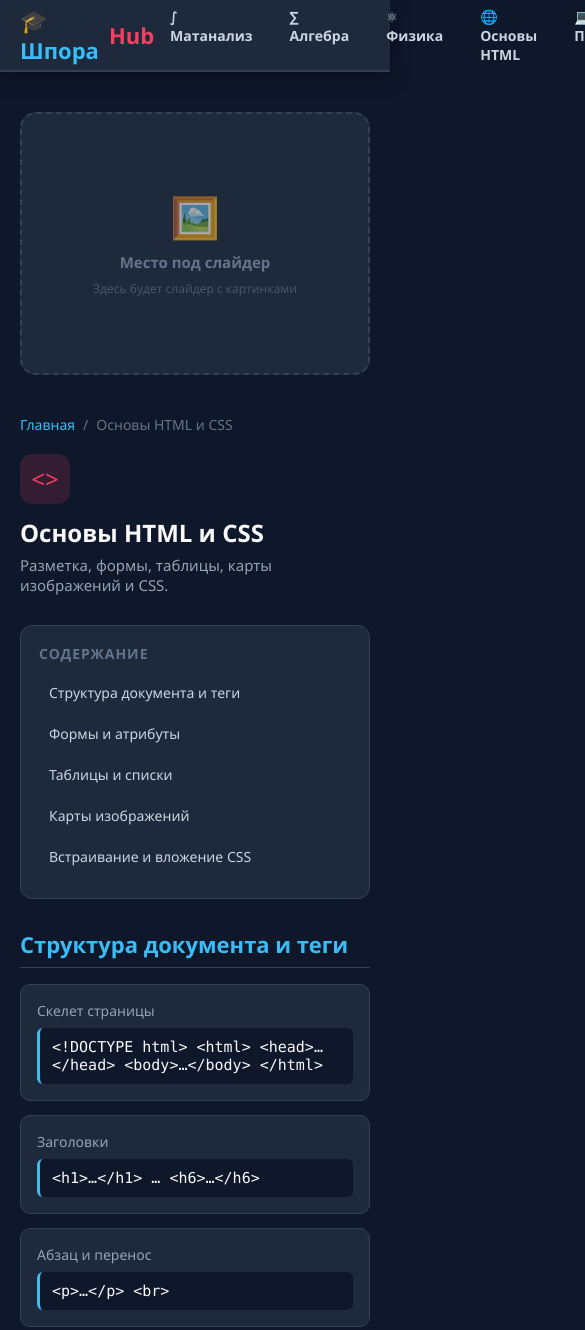
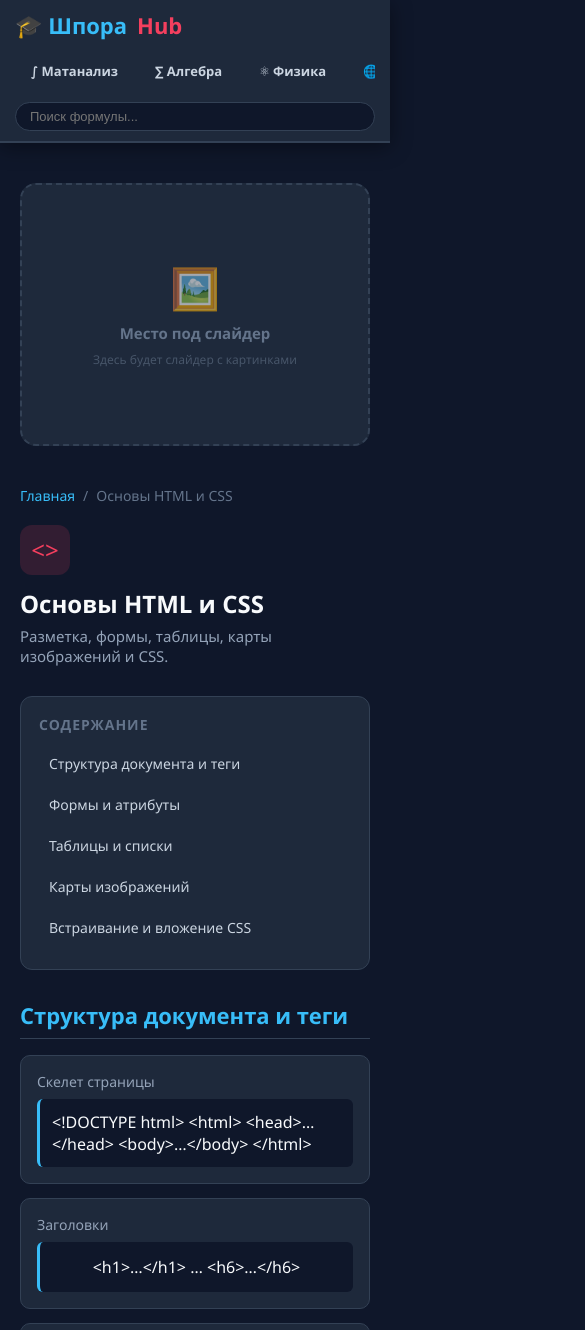
Before and after one commit to Mid6892/ShporaHub, a plain HTML site: page html.html in a window 390 px wide. Shown: the top 1330 px of the page, 585 px wide, since content can reach past the window. Drawn offline with Linux system fonts and the light colour scheme.

Commit message:
Update Css-project-1.css

```diff
--- a/Css-project-1.css
+++ b/Css-project-1.css
@@ -363,7 +363,8 @@ footer
 }
 .section-sidebar ul { list-style: none; }
 .section-sidebar li { margin-bottom: 6px; }
-.section-sidebar a {
+.section-sidebar a
+{
     display: block;
     padding: 8px 10px;
     border-radius: 6px;
@@ -371,16 +372,19 @@ footer
     color: #cbd5e1;
     transition: background 0.2s;
 }
-.section-sidebar a:hover {
+.section-sidebar a:hover
+{
     background-color: #334155;
     color: #38bdf8;
 }
 
-.topic {
+.topic
+{
     margin-bottom: 40px;
     scroll-margin-top: 90px;
 }
-.topic h2 {
+.topic h2
+{
     font-size: 22px;
     margin-bottom: 16px;
     padding-bottom: 8px;
@@ -388,13 +392,15 @@ footer
     color: #38bdf8;
 }
 
-.formula-list {
+.formula-list
+{
     display: grid;
     grid-template-columns: repeat(auto-fit, minmax(min(100%, 280px), 1fr));
     gap: 14px;
 }
 
-.formula-card {
+.formula-card
+{
     background-color: #1e293b;
     border: 1px solid #334155;
     border-radius: 10px;
@@ -403,13 +409,30 @@ footer
 }
 .formula-card:hover { border-color: #38bdf8; }
 
-.formula-name {
+.formula-name
+{
     font-size: 14px;
     color: #94a3b8;
     margin-bottom: 8px;
 }
 
-.formula-code {
+.formula-code
+{
+    font-family: 'Segoe UI', Tahoma, Geneva, Verdana, sans-serif; /* Убираем моноширинный шрифт */
+    font-size: 18px; /* Чуть увеличиваем для читаемости */
+    padding: 15px;
+    display: flex;
+    justify-content: center; /* Центрируем формулу */
+    align-items: center;
+    background-color: #0f172a; /* Оставляем темный фон */
+    border-left: 3px solid #38bdf8;
+    border-radius: 6px;
+    overflow-x: auto; /* Чтобы длинные формулы можно было скроллить на телефоне */
+    color: #f8fafc;
+}
+
+.formula-code-long
+{
     font-family: 'Consolas', 'Courier New', monospace;
     font-size: 15px;
     color: #f8fafc;
@@ -417,12 +440,12 @@ footer
     padding: 10px 12px;
     border-radius: 6px;
     border-left: 3px solid #38bdf8;
-    word-break: break-word;
     overflow-x: auto;
 }
 
 /* Место под слайдер */
-.slider-placeholder {
+.slider-placeholder
+{
     width: 100%;
     aspect-ratio: 16 / 7;
     background-color: #1e293b;
@@ -442,25 +465,29 @@ footer
 .slider-placeholder .slider-text { font-size: 15px; font-weight: 600; color: #64748b; }
 .slider-placeholder .slider-hint { font-size: 12px; color: #475569; }
 
-@media (max-width: 900px) {
+@media (max-width: 900px)
+{
     .section-layout { grid-template-columns: 1fr; }
     .section-sidebar { position: static; }
     .section-hero { flex-direction: column; align-items: flex-start; gap: 12px; }
     .section-hero h1 { font-size: 24px; }
 }
 
-@media (max-width: 600px) {
+@media (max-width: 600px)
+{
     .slider-placeholder { aspect-ratio: 4 / 3; }
 }
 /* ============================================================
    ПОИСК
    ============================================================ */
 
-.search-box {
+.search-box
+{
     position: relative;
 }
 
-.search-results {
+.search-results
+{
     position: absolute;
     top: calc(100% + 8px);
     right: 0;
@@ -478,7 +505,8 @@ footer
 }
 .search-results.is-open { display: block; }
 
-.search-item {
+.search-item
+{
     display: block;
     padding: 10px 12px;
     border-radius: 8px;
@@ -486,34 +514,130 @@ footer
 }
 .search-item:hover { background-color: #334155; }
 
-.search-item-section {
+.search-item-section
+{
     font-size: 11px;
     text-transform: uppercase;
     letter-spacing: 0.5px;
     color: #64748b;
     margin-bottom: 4px;
 }
-.search-item-name {
+.search-item-name
+{
     font-size: 14px;
     font-weight: 600;
     color: #f8fafc;
 }
-.search-item mark {
+.search-item mark
+{
     background-color: rgba(56, 189, 248, 0.3);
     color: #38bdf8;
     border-radius: 2px;
     padding: 0 2px;
 }
-.search-empty {
+.search-empty
+{
     padding: 16px;
     text-align: center;
     color: #64748b;
     font-size: 14px;
 }
 
-@media (max-width: 600px) {
-    .search-results {
+@media (max-width: 600px)
+{
+    .search-results
+    {
         width: calc(100vw - 24px);
         right: -8px;
     }
 }
+/* ============================================================
+   АДАПТИВ ДЛЯ МОБИЛЬНЫХ УСТРОЙСТВ
+   ============================================================ */
+
+/* 1. Починка сетки карточек (чтобы не было пустоты справа) */
+.grid-categories
+{
+    grid-template-columns: repeat(auto-fit, minmax(min(100%, 300px), 1fr));
+}
+
+/* 2. Перестройка шапки для планшетов и телефонов */
+@media (max-width: 1024px)
+{
+    .header-container
+    {
+        flex-wrap: wrap;       /* Разрешаем перенос элементов */
+        height: auto;          /* Убираем фиксированную высоту */
+        padding: 10px 15px;
+        gap: 10px;
+    }
+
+    /* Логотип занимает всё свободное место слева */
+    .logo
+    {
+        flex: 1;
+    }
+
+    /* Поиск уходит вправо */
+    .search-box
+    {
+        width: 200px;
+    }
+
+    /* Меню сползает на новую строку и растягивается на всю ширину */
+    nav
+    {
+        order: 3;              /* Ставим после логотипа и поиска */
+        width: 100%;           /* На всю ширину */
+        overflow-x: auto;      /* Если не влезет, можно будет скроллить вбок */
+        -webkit-overflow-scrolling: touch;
+    }
+
+    /* Убираем скроллбар у меню (чтобы было красиво) */
+    nav::-webkit-scrollbar
+    {
+        display: none;
+    }
+
+    nav ul
+    {
+        flex-wrap: nowrap;
+        gap: 5px;
+    }
+
+    nav a.menu-link
+    {
+        white-space: nowrap;   /* Запрещаем тексту переноситься на 2 строки */
+        font-size: 13px;       /* Чуть уменьшаем шрифт */
+    }
+}
+
+/* 3. Дополнительные правки для узких телефонов */
+@media (max-width: 600px)
+{
+    .search-box
+    {
+        width: 100%;           /* На телефоне поиск лучше сделать на всю ширину */
+        order: 4;              /* Поиск уходит под меню */
+    }
+
+    .hero h1
+    {
+        font-size: 24px;
+    }
+
+    .card
+    {
+        padding: 18px;
+    }
+}
+/* Делаем блок с формулой чуть больше и убираем шрифт кода */
+.formula-code {
+    font-family: inherit; /* Возвращаем обычный шрифт */
+    font-size: 16px;
+    padding: 12px;
+    display: flex;
+    justify-content: center; /* Центрируем формулу по горизонтали */
+    align-items: center;
+    min-height: 50px;
+}
```
